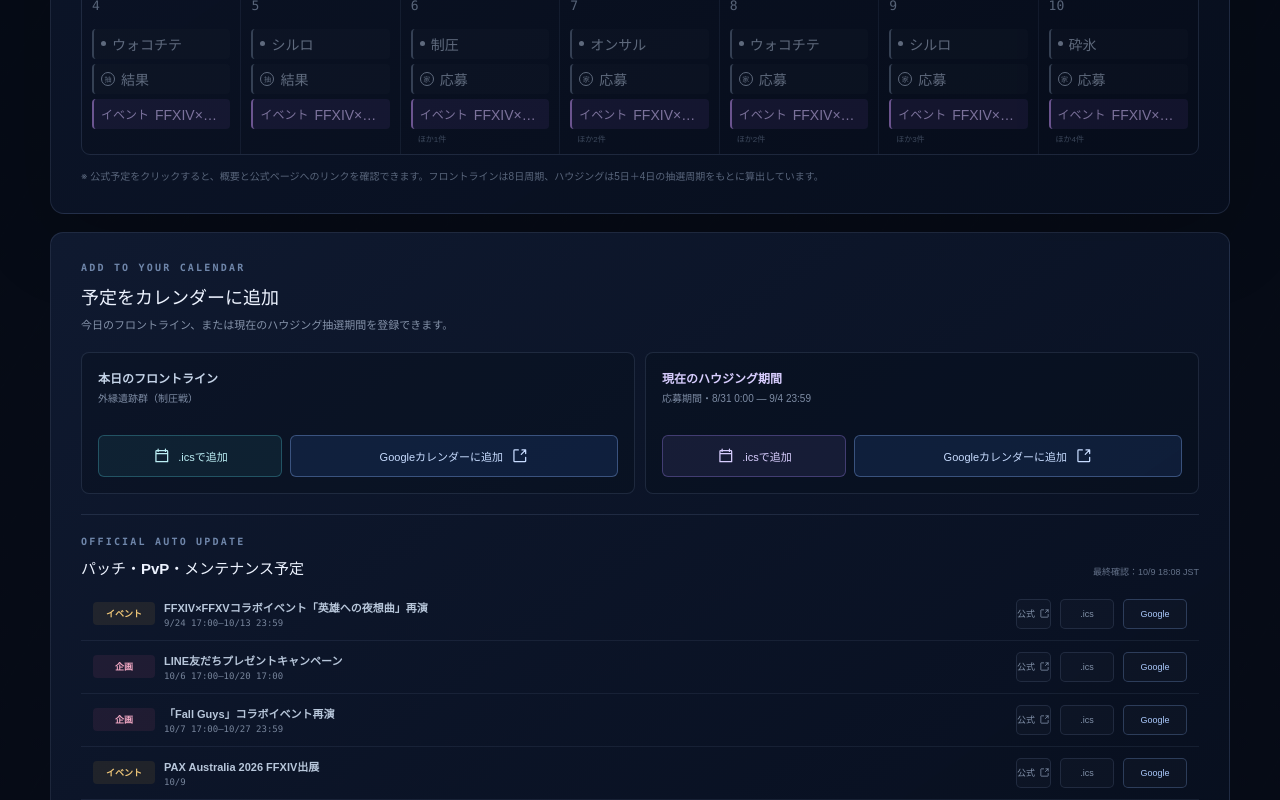
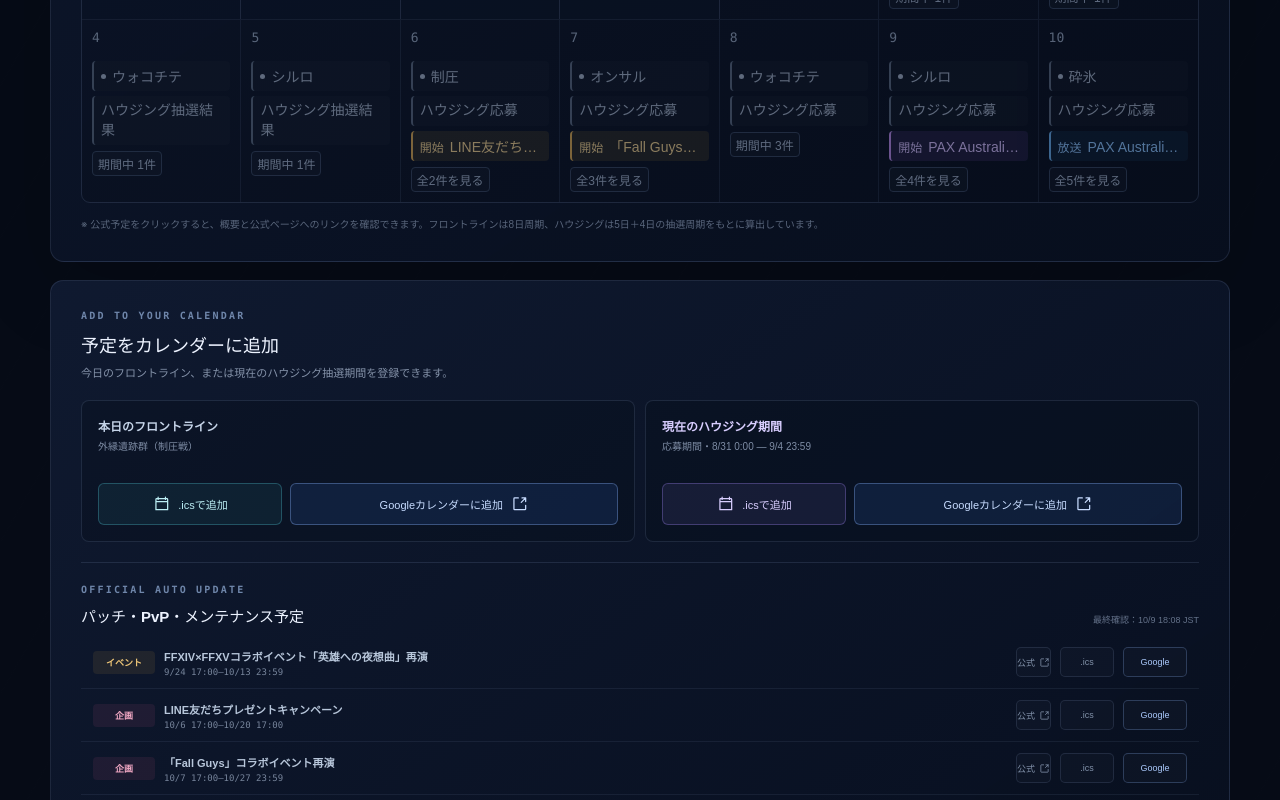
Before and after one commit to naikasann/ff14_calendar, a Next.js app: page / in a window 1280 px wide. Shown: the part 2040-2840 px from the top of the page. Built offline with nearby package versions, Linux system fonts and the light colour scheme.

Commit message:
Label housing clearly and compact ongoing calendar events

```diff
--- a/app/globals.css
+++ b/app/globals.css
@@ -226,6 +226,10 @@
 .official-event.campaign { color: #f5d58e; background: rgba(207,154,58,.15); border-left-color: #daa94f; }
 .calendar-cell .frontline-event, .calendar-cell .housing-event { background: rgba(255,255,255,.025); border-left-color: #59687d; color: #a4b2c6; }
 .calendar-cell .event-dot { box-shadow: none; }
+.calendar-cell .housing-event { min-height: 30px; height: auto; padding-top: 5px; padding-bottom: 5px; }
+.calendar-cell .housing-event strong { white-space: normal; overflow-wrap: anywhere; line-height: 1.4; }
+.period-events-button { display: block; margin: 6px 0 0; padding: 3px 5px; border: 1px solid #34425a; border-radius: 4px; background: rgba(255,255,255,.025); color: #a6b6cd; font: inherit; font-size: 12px; text-align: left; cursor: pointer; }
+.period-events-button:hover, .period-events-button:focus-visible { color: #e1eafa; border-color: #91adc7; outline: 1px solid #91adc7; }
 .calendar-legend { display: flex; flex-wrap: wrap; gap: 10px 18px; margin: -3px 0 14px; font-size: 14px; color: #b0bfd2; }
 .calendar-legend span { display: inline-flex; align-items: center; gap: 7px; }
 .calendar-legend span::before { content: ""; width: 9px; height: 9px; border-radius: 2px; background: currentColor; }
--- a/app/official-event-status.ts
+++ b/app/official-event-status.ts
@@ -16,3 +16,19 @@
   // All-day events use an exclusive end; show the marker on the previous JST date.
   return new Date(Date.parse(`${event.end}T00:00:00Z`) - 24 * 60 * 60 * 1000).toISOString().slice(0, 10);
 }
+
+export function getFeaturedCalendarEvents(events: OfficialEvent[], dateKey: string): OfficialEvent[] {
+  const priority = (event: OfficialEvent) => event.type === "maintenance" ? 0 : event.type === "broadcast" ? 1 : 2;
+  return events.filter((event) =>
+    event.type === "maintenance" || event.type === "broadcast" || event.type === "patch"
+    || event.start.slice(0, 10) === dateKey || getOfficialEventLastDate(event) === dateKey)
+    .sort((left, right) => priority(left) - priority(right));
+}
+
+export function getCalendarBoundaryLabel(event: OfficialEvent, dateKey: string): "開始" | "終了" | undefined {
+  if (["maintenance", "broadcast", "patch"].includes(event.type)) return undefined;
+  const startDate = event.start.slice(0, 10);
+  const lastDate = getOfficialEventLastDate(event);
+  if (startDate === lastDate) return undefined;
+  return dateKey === startDate ? "開始" : dateKey === lastDate ? "終了" : undefined;
+}
--- a/app/page.tsx
+++ b/app/page.tsx
@@ -1,7 +1,7 @@
 "use client";
 
 import { useEffect, useMemo, useState } from "react";
-import { getOfficialEventLastDate, getOfficialEventStatus } from "./official-event-status";
+import { getCalendarBoundaryLabel, getFeaturedCalendarEvents, getOfficialEventLastDate, getOfficialEventStatus } from "./official-event-status";
 
 import {
   OFFICIAL_EVENTS_UPDATED_AT,
@@ -74,7 +74,10 @@
 
 function formatOfficialEventDate(event: OfficialEvent): string {
   const start = parseDateKey(event.start);
-  if (event.allDay) return `${start.month}/${start.day}`;
+  if (event.allDay) {
+    const last = parseDateKey(getOfficialEventLastDate(event));
+    return `${start.month}/${start.day}${isSameDate(start, last) ? "" : `～${last.month}/${last.day}`}`;
+  }
   const end = parseDateKey(event.end);
   const startTime = event.start.slice(11, 16);
   const endTime = event.end.slice(11, 16);
@@ -291,20 +294,24 @@
   const frontline = getFrontlineForDate(date);
   const housing = getHousingCycle(date);
   const officialEvents = getOfficialEventsForDate(date);
-  const officialSummary = summarizeOfficialEvents(officialEvents);
+  const featuredEvents = getFeaturedCalendarEvents(officialEvents, formatDateKey(date));
+  const officialSummary = summarizeOfficialEvents(featuredEvents);
+  const boundaryLabel = featuredEvents[0] ? getCalendarBoundaryLabel(featuredEvents[0], formatDateKey(date)) : undefined;
   const hasMaintenance = officialEvents.some((event) => event.type === "maintenance");
   const outside = date.month !== displayMonth.month;
   const current = isSameDate(date, today);
   const past = formatDateKey(date) < formatDateKey(today);
   const endingEvents = officialEvents.filter((event) =>
     getOfficialEventLastDate(event) === formatDateKey(date) && getOfficialEventStatus(event, now) === "終了間近");
-  const officialEntry = (filter === "all" || filter === "official") && officialSummary ? (
+  const officialEntry = (filter === "all" || filter === "official") && officialEvents.length > 0 ? (
     <>
+      {officialSummary && (
       <button className={`event-pill official-event ${officialSummary.type}`} type="button" title={officialEvents.map((event) => event.title).join(" / ")} onClick={() => onSelectOfficialEvents(officialEvents)} aria-label={`${officialSummary.title}の詳細を開く`}>
-        <span>{officialSummary.label}</span><strong>{officialSummary.title}</strong>
+        <span>{boundaryLabel ?? officialSummary.label}</span><strong>{officialSummary.title}</strong>
       </button>
-      {officialEvents.length > officialSummary.combinedCount && <small className="more-events">ほか{officialEvents.length - officialSummary.combinedCount}件</small>}
-      {endingEvents.length > 0 && <button type="button" className="ending-marker" title={endingEvents.map((event) => event.title).join(" / ")} onClick={() => onSelectOfficialEvents(endingEvents)} aria-label={`終了間近の予定: ${endingEvents.map((event) => event.title).join("、")}`}>終了間近{endingEvents.length > 1 ? ` ${endingEvents.length}件` : ""}</button>}
+      )}
+      {(!officialSummary || officialEvents.length > officialSummary.combinedCount) && <button type="button" className="period-events-button" title={officialEvents.map((event) => event.title).join(" / ")} onClick={() => onSelectOfficialEvents(officialEvents)} aria-label={`この日の公式予定${officialEvents.length}件を確認`}>{officialSummary ? `全${officialEvents.length}件を見る` : `期間中 ${officialEvents.length}件`}</button>}
+      {endingEvents.length > 0 && <button type="button" className="ending-marker" title={endingEvents.map((event) => event.title).join(" / ")} onClick={() => onSelectOfficialEvents(endingEvents)} aria-label={`終了間近の予定: ${endingEvents.map((event) => event.title).join("、")}`}>終了間近</button>}
     </>
   ) : null;
 
@@ -313,7 +320,7 @@
       <div className="date-line"><span>{date.day}</span>{current && <small>今日</small>}</div>
       {hasMaintenance && officialEntry}
       {(filter === "all" || filter === "frontline") && <div className={`event-pill frontline-event map-${frontline.id}`}><span className="event-dot" /><strong>{frontline.shortName}</strong></div>}
-      {(filter === "all" || filter === "housing") && <div className={`event-pill housing-event ${housing.phase}`}><span>{housing.phase === "entry" ? "家" : "抽"}</span><strong>{housing.phase === "entry" ? "応募" : "結果"}</strong></div>}
+      {(filter === "all" || filter === "housing") && <div className={`event-pill housing-event ${housing.phase}`}><strong>ハウジング<wbr />{housing.phase === "entry" ? "応募" : "抽選結果"}</strong></div>}
       {!hasMaintenance && officialEntry}
     </div>
   );
```
Also changed, not shown: 1 other file (tests, documents, lock files or other folders).
